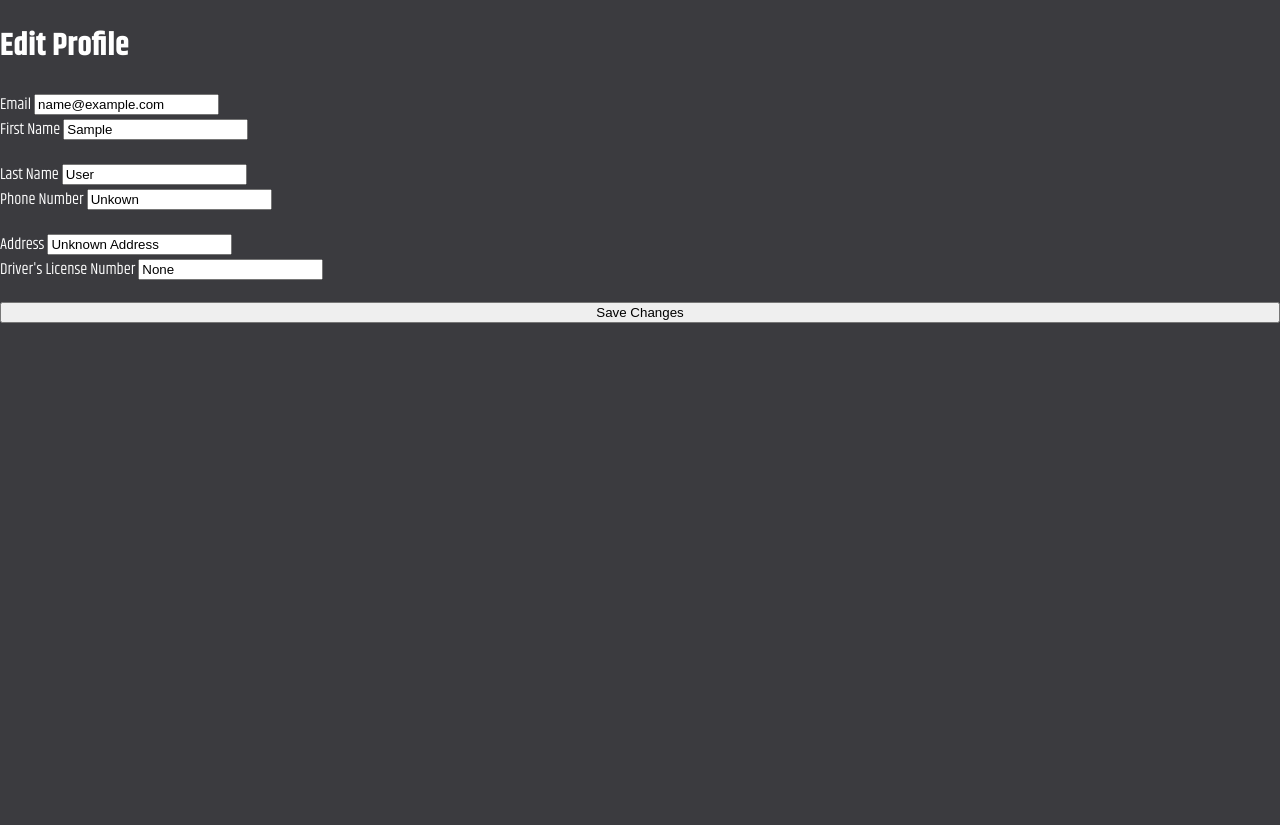
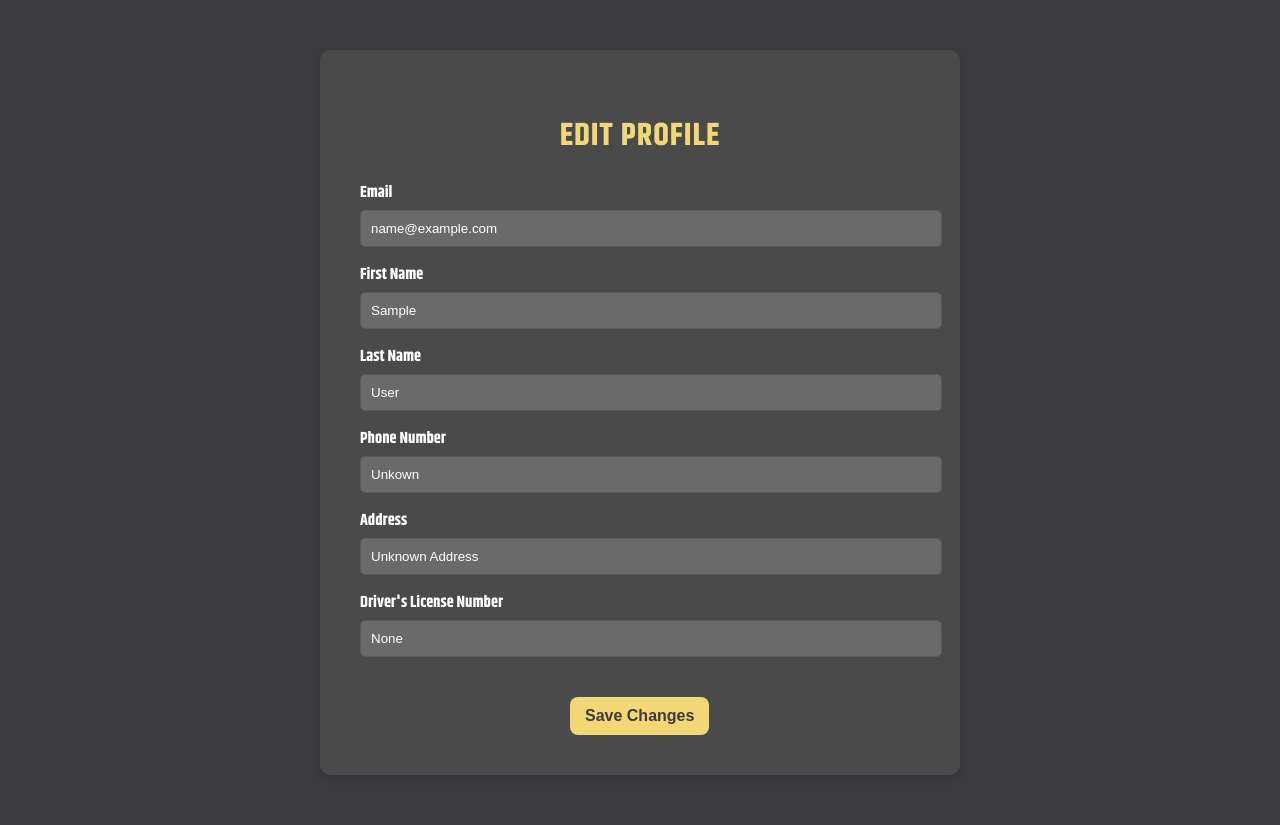
Before and after one commit to piolonrqz/Bonrides-IM2, a Django app: page /edit-profile/ in a window 1280 px wide. Shown: the part 120-945 px from the top of the page. Before the commit the page ends 443 px from the top, so only its background shows below. Run offline with Django 5.2, Linux system fonts and the light colour scheme; the visitor is signed in with stand-in values (Sample User, id 1).

Commit message:
enhance-ui

```diff
--- a/bonrides_rental/bonrides/templates/edit_profile.html
+++ b/bonrides_rental/bonrides/templates/edit_profile.html
@@ -55,9 +55,6 @@
                         <label for="first_name">First Name</label>
                         {{ form.first_name }}
                     </div>
-                </div>
-
-                <div class="form-group">
                     <div>
                         <label for="last_name">Last Name</label>
                         {{ form.last_name }}
@@ -66,9 +63,6 @@
                         <label for="phone_number">Phone Number</label>
                         {{ form.phone_number }}
                     </div>
-                </div>
-
-                <div class="form-group">
                     <div>
                         <label for="address">Address</label>
                         {{ form.address }}
@@ -83,6 +77,8 @@
             </form>
         </div>
     </div>
+</body>
+</html>
 
     <script>
         // Add a confirmation dialog for the logout link
@@ -102,5 +98,3 @@
             }
         });
     </script>
-        </body>
-        </html>
--- a/bonrides_rental/static/css/edit_profile.css
+++ b/bonrides_rental/static/css/edit_profile.css
@@ -76,52 +76,96 @@ nav ul li a {
     color: #2c3e50;
 }
 
-/* Form Styling */
-form {
-    display: flex;
-    flex-direction: column;
-    gap: 20px;
+/* Form Container */
+.container {
+    max-width: 600px;
+    margin: 50px auto;
+    padding: 20px;
+    background-color: #4a4a4a;
+    border-radius: 10px;
+    box-shadow: 0 4px 6px rgba(0, 0, 0, 0.1);
 }
 
-.form-field {
-    display: flex;
-    flex-direction: column;
+h1 {
+    text-align: center;
+    color: #F2D777;
+    font-size: 2rem;
+    margin-bottom: 20px;
+    text-transform: uppercase;
+    letter-spacing: 1px;
 }
 
-.form-field label {
-    font-weight: 600;
-    margin-bottom: 5px;
+.form-container {
+    padding: 20px;
 }
 
-.form-field input {
-    padding: 10px;
-    font-size: 16px;
-    border: 1px solid #ddd;
-    border-radius: 4px;
+.form-group {
+    margin-bottom: 15px;
 }
 
-/* Minimize Address Field */
-.form-field input[name="address"] {
-    max-width: 400px; /* Limiting the width of the address field */
-    width: 100%;
-    resize: vertical; /* Allow users to resize the height */
+.form-group > div {
+    margin-bottom: 15px; /* Adjust spacing as needed */
 }
 
-button.submit-btn {
-    background-color: #FFD21A;
-    color: white;
-    padding: 12px 20px;
-    font-size: 16px;
-    border: none;
-    border-radius: 4px;
-    cursor: pointer;
-    transition: background-color 0.3s ease;
+
+label {
+    display: block;
+    margin-bottom: 5px;
+    font-weight: bold;
 }
 
-button.submit-btn:hover {
-    background-color: #FFD21A;
+input[type="text"], input[type="email"], input[type="password"] {
+    width: 100%;
+    padding: 10px;
+    border: 1px solid #5a5a5a;
+    border-radius: 5px;
+    background-color: #6a6a6a;
+    color: #ffffff;
 }
 
-#logoutLink{
-    color: white;
+input[type="text"]:focus, input[type="email"]:focus, input[type="password"]:focus {
+    border-color: #F2D777;
+    outline: none;
 }
+
+.form-actions {
+    display: flex;
+    justify-content: space-between;
+    gap: 10px;
+}
+
+button[type="submit"] {
+    background-color: #F2D777; /* Yellow color */
+    color: #3b3b3b;           /* Text color for contrast */
+    font-size: 16px;          /* Larger font size */
+    padding: 10px 15px;       /* Bigger padding */
+    margin-left: 210px;
+    margin-top: 25px;
+    border: none;             /* Remove border */
+    border-radius: 8px;       /* Slightly rounded corners */
+    cursor: pointer;          /* Pointer cursor for better UX */
+    font-weight: bold;        /* Bold text */
+    transition: background-color 0.3s ease; /* Smooth hover effect */
+}
+
+button[type="submit"]:hover {
+    background-color: #FFD700; /* Slightly brighter yellow on hover */
+}
+
+
+/* Responsive Design */
+@media screen and (max-width: 768px) {
+    .container {
+        width: 90%;
+    }
+
+    .form-actions {
+        flex-direction: column;
+        align-items: center;
+    }
+
+    .btn-save, .btn-cancel {
+        width: 100%;
+        margin-bottom: 10px;
+    }
+}
```
Lines whose indentation alone changed are shown as unchanged.
